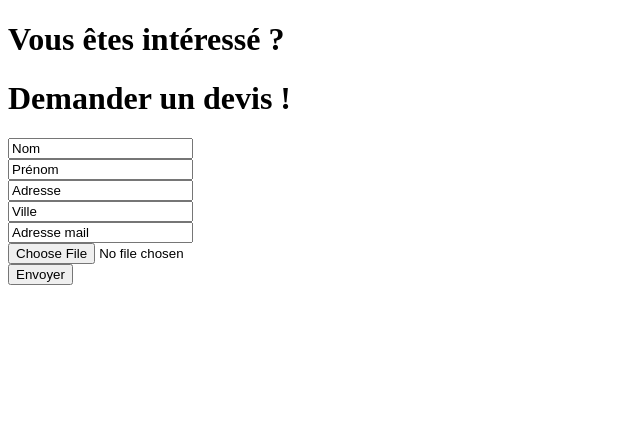
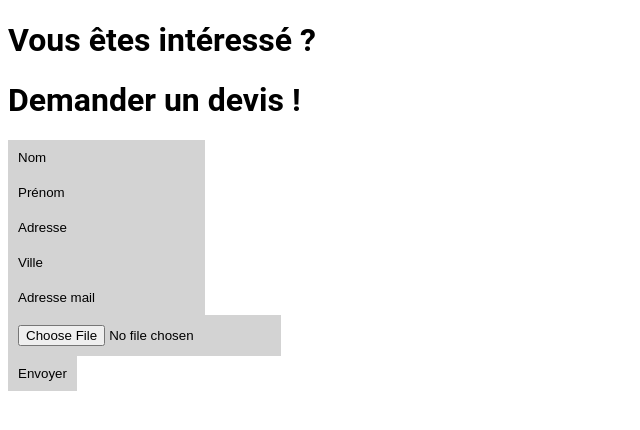
Before and after one commit to LouisSDev/HKdev, a PHP site: page /view/form.php in a window 1280 px wide. Shown: the top 430 px of the page, without its empty margins (0-640 px from the left). Run offline with PHP 8.4, Linux system fonts and the light colour scheme; data that the repository does not hold is empty.

Commit message:
updated Home form

```diff
--- a/view/form.php
+++ b/view/form.php
@@ -3,6 +3,7 @@
 <head>
     <meta charset="UTF-8">
     <title>Form</title>
+    <link rel="stylesheet" type="text/css" href="<?php echo $GLOBALS['server_root']?>\ressources\css\global.css">
 </head>
 
 <body>
@@ -11,13 +12,13 @@
 
     <form action="tag-html-balise-form" method="get" enctype="multipart/form-data">
         <p>
-            <input type="text" name="First Name" value="Nom"/><br>
-            <input type="text" name="Last Name" value="Prénom"/><br>
-            <input type="text" name="Adress" value="Adresse"/><br>
-            <input type="text" name="City" value="Ville"/><br>
-            <input type="text" name="Mail" value="Adresse mail"/><br>
-            <input type="file" name="MyFile" /><br />
-            <input class="btn" type="submit" value="Envoyer" />
+            <input class=box type="text" name="First Name" value="Nom"/><br>
+            <input class=box type="text" name="Last Name" value="Prénom"/><br>
+            <input class=box type="text" name="Adress" value="Adresse"/><br>
+            <input class=box type="text" name="City" value="Ville"/><br>
+            <input class=box type="text" name="Mail" value="Adresse mail"/><br>
+            <input class=box type="file" name="MyFile" /><br />
+            <input class=box type="submit" value="Envoyer" />
         </p>
     </form>
     <?php
```
